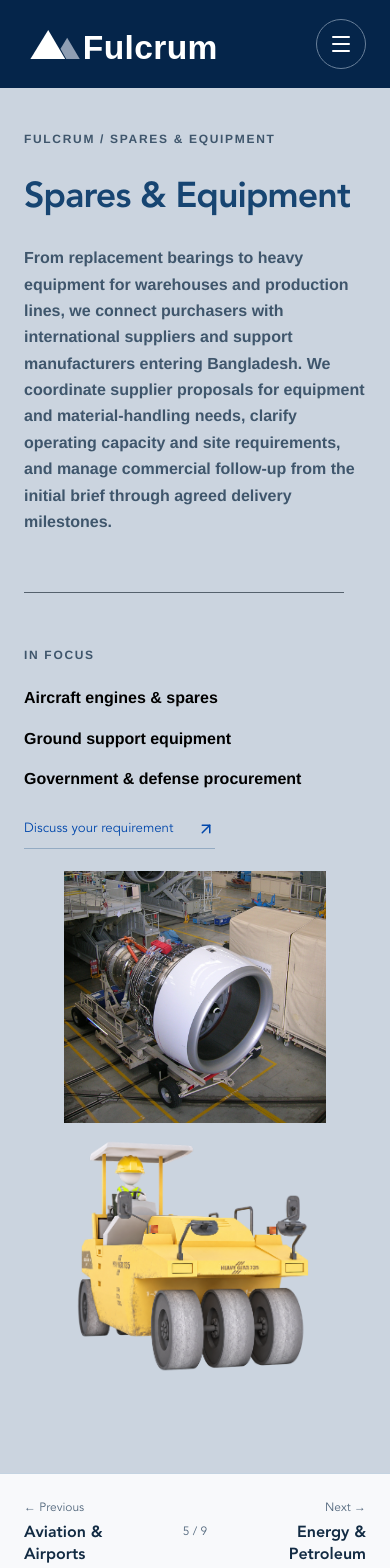
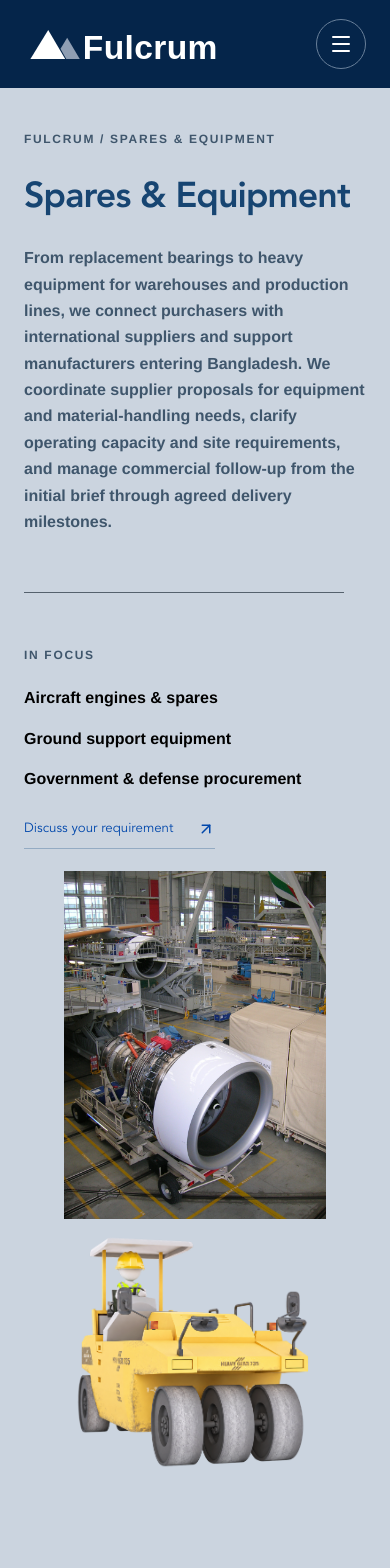
Before and after one commit to ayazkhan27/fulcrum-site, a Next.js app: page /equipment in a window 390 px wide. Shown: the top 1568 px of the page. Built offline with nearby package versions, Linux system fonts and the light colour scheme.

Commit message:
Show full engine photo in taller equipment frame

```diff
--- a/app/equipment/equipment.css
+++ b/app/equipment/equipment.css
@@ -75,7 +75,10 @@
   max-width: none;
 }
 
-.equipment-hero .asset-jetEngine .asset-image,
+.equipment-hero .asset-jetEngine .asset-image {
+  height: 415.44px;
+}
+
 .equipment-hero .equipment-image-spacer {
   height: 319.44px;
 }
@@ -92,9 +95,6 @@
 .equipment-hero .asset-jetEngine img {
   object-fit: contain;
   filter: none;
-  height: calc(100% + 96px) !important;
-  top: auto !important;
-  bottom: 0;
 }
 
 .equipment-hero .asset-jetEngine .asset-image {
@@ -145,7 +145,10 @@
     height: 252.89px;
   }
 
-  .equipment-hero .asset-jetEngine .asset-image,
+  .equipment-hero .asset-jetEngine .asset-image {
+    height: 348.89px;
+  }
+
   .equipment-hero .equipment-image-spacer {
     height: 252.89px;
   }
```
